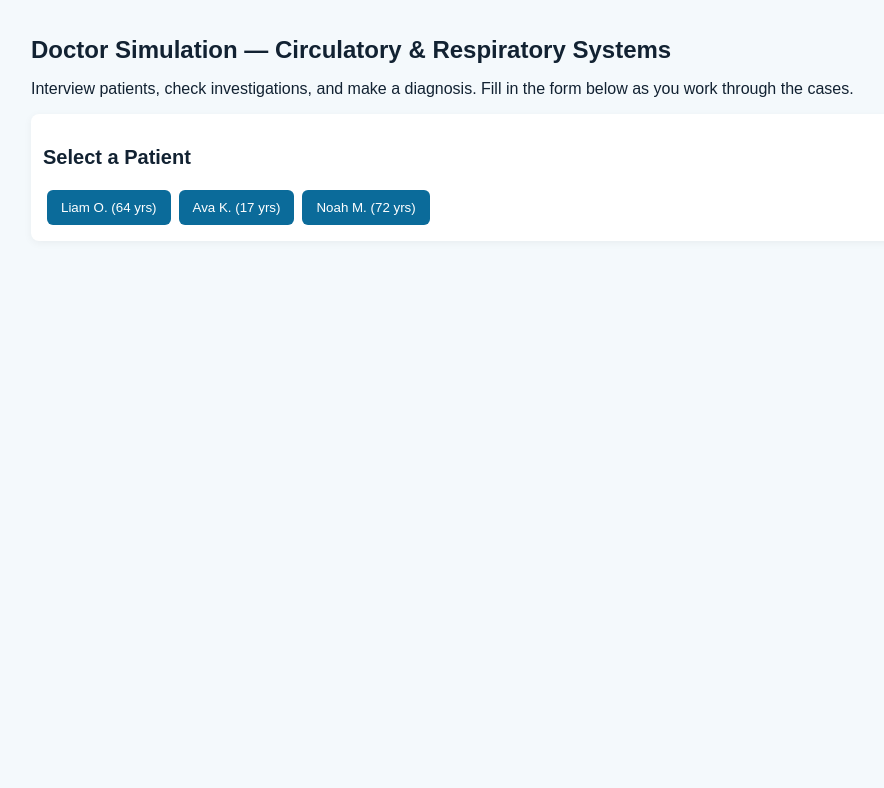
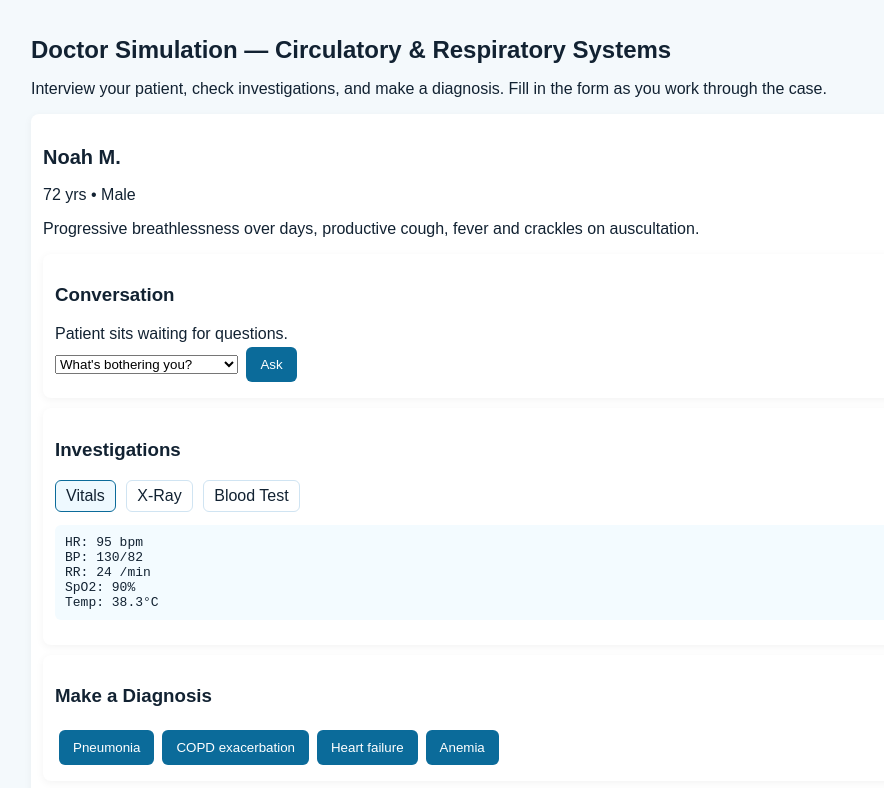
Before and after one commit to MsLiPid/doctor-simulation-heart-lungs, a plain HTML site: page index.html in a window 1280 px wide. Shown: the top 788 px of the page, without its empty margins (159-1043 px from the left). Drawn offline with Linux system fonts and the light colour scheme.

Commit message:
Revise patient interaction text and simplify layout
added one patient per visit so student don't copy

```diff
--- a/index.html
+++ b/index.html
@@ -24,14 +24,9 @@ textarea{width:100%;min-height:60px;margin-top:6px;padding:6px;border-radius:6px
 <body>
 <div class="container">
 <h1>Doctor Simulation — Circulatory & Respiratory Systems</h1>
-<p>Interview patients, check investigations, and make a diagnosis. Fill in the form below as you work through the cases.</p>
+<p>Interview your patient, check investigations, and make a diagnosis. Fill in the form as you work through the case.</p>
 
-<div id="menu" class="panel">
-  <h2>Select a Patient</h2>
-  <div id="patientList"></div>
-</div>
-
-<div id="case" class="panel" style="display:none;">
+<div id="case" class="panel">
   <h2 id="caseName">Patient</h2>
   <p id="caseAge"></p>
   <p id="caseSummary"></p>
@@ -86,8 +81,6 @@ textarea{width:100%;min-height:60px;margin-top:6px;padding:6px;border-radius:6px
     <textarea id="finalDiagnosis" placeholder="Write your final diagnosis..."></textarea>
     <button id="downloadBtn">Download Answers</button>
   </div>
-
-  <button id="finishBtn">Finish & Return to Menu</button>
 </div>
 
 <script>
@@ -126,18 +119,9 @@ const cases = [
 ];
 
 let currentCase=null;
-const patientListEl = document.getElementById('patientList');
-cases.forEach(c=>{
-  const btn=document.createElement('button');
-  btn.textContent=`${c.name} (${c.age} yrs)`;
-  btn.onclick=()=>openCase(c.id);
-  patientListEl.appendChild(btn);
-});
 
 function openCase(id){
   currentCase=cases.find(c=>c.id===id);
-  document.getElementById('menu').style.display='none';
-  document.getElementById('case').style.display='block';
   document.getElementById('caseName').textContent=currentCase.name;
   document.getElementById('caseAge').textContent=`${currentCase.age} yrs • ${currentCase.sex}`;
   document.getElementById('caseSummary').textContent=currentCase.summary;
@@ -194,12 +178,6 @@ function submitDiagnosis(choice){
   document.querySelectorAll('#diagnosisChoices button').forEach(b=>b.disabled=true);
 }
 
-document.getElementById('finishBtn').onclick=function(){
-  document.getElementById('case').style.display='none';
-  document.getElementById('menu').style.display='block';
-  document.getElementById('diagnosisResult').innerHTML='';
-};
-
 function clearForm(){
   ['obsSymptoms','investigations','reasoning','finalDiagnosis'].forEach(id=>document.getElementById(id).value='');
 }
@@ -213,6 +191,12 @@ document.getElementById('downloadBtn').onclick=function(){
   link.href = window.URL.createObjectURL(blob);
   link.click();
 };
+
+// Pick one random patient on load
+window.onload = function() {
+    const randomCase = cases[Math.floor(Math.random() * cases.length)];
+    openCase(randomCase.id);
+};
 </script>
 </body>
 </html>
```
